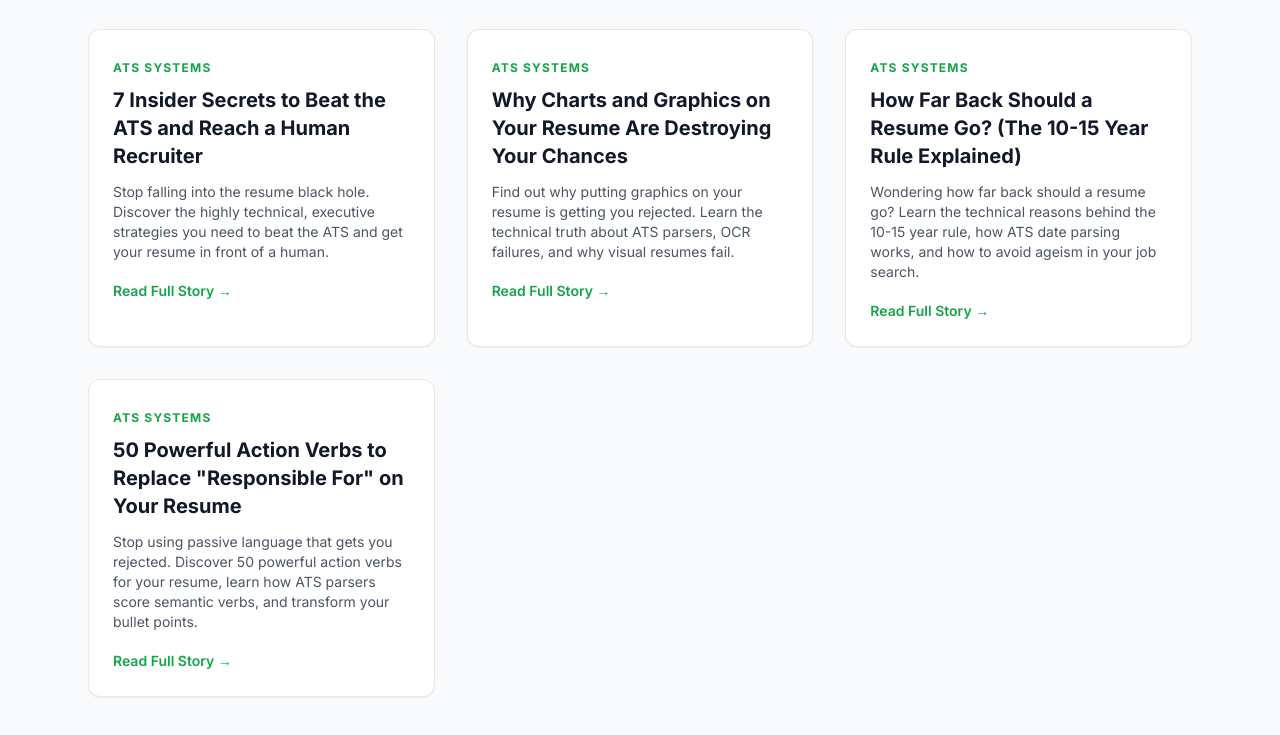
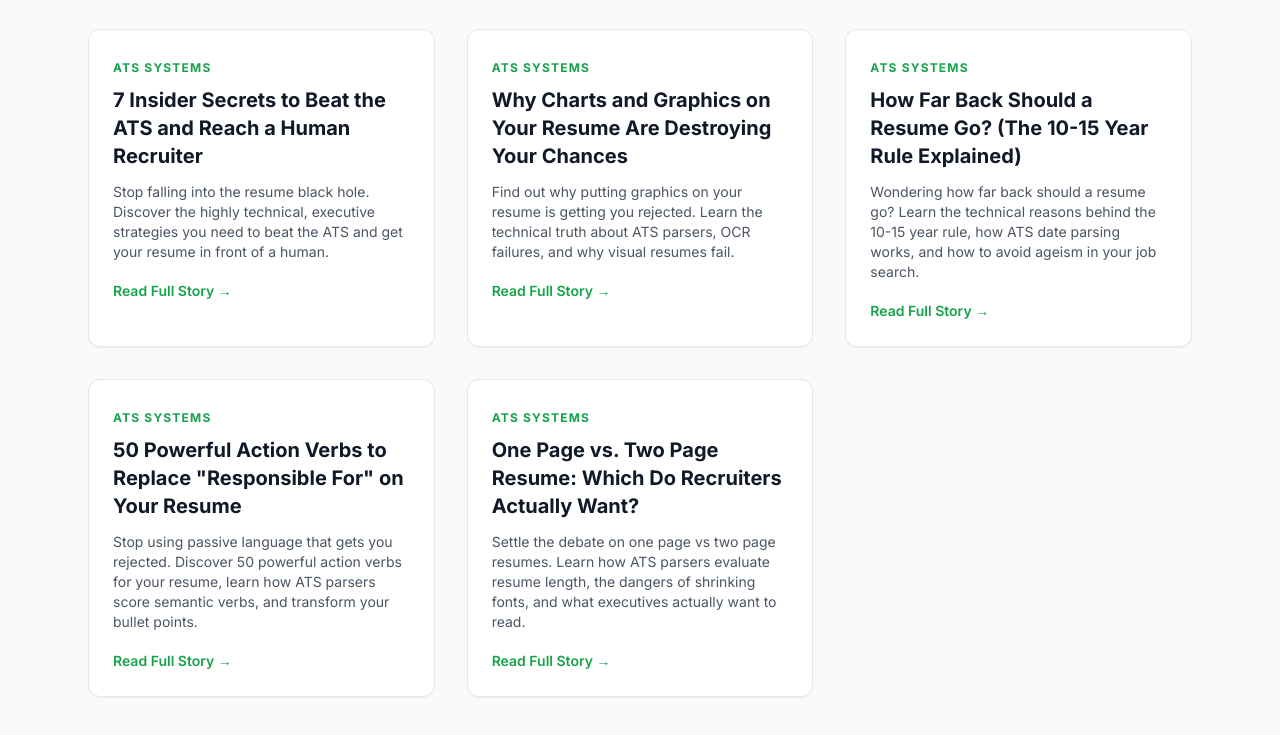
Before and after one commit to pasiharendra-dot/orbit-tool, a website: page public/blog.html in a window 1280 px wide. Shown: the part 1206-1941 px from the top of the page. Drawn offline with nearby package versions, Linux system fonts and the light colour scheme.

Commit message:
Update blog.html

```diff
--- a/public/blog.html
+++ b/public/blog.html
@@ -151,6 +151,15 @@
                     <a href="/blog/action-verbs-for-resume.html" class="text-green-600 font-semibold hover:underline text-sm">Read Full Story →</a>
                 </div>
             </article>
+            <!-- Article Card 14 -->
+            <article class="bg-white rounded-xl shadow-sm border overflow-hidden hover:shadow-md transition">
+                <div class="p-6">
+                    <span class="text-xs font-bold text-green-600 uppercase tracking-widest">ATS Systems</span>
+                    <h2 class="text-xl font-bold mt-2 mb-3 text-gray-900">One Page vs. Two Page Resume: Which Do Recruiters Actually Want?</h2>
+                    <p class="text-gray-600 text-sm mb-4">Settle the debate on one page vs two page resumes. Learn how ATS parsers evaluate resume length, the dangers of shrinking fonts, and what executives actually want to read.</p>
+                    <a href="/blog/one-page-vs-two-page-resume.html" class="text-green-600 font-semibold hover:underline text-sm">Read Full Story →</a>
+                </div>
+            </article>
 
             <!-- More cards will go here as you write them! -->
         </div>
```
